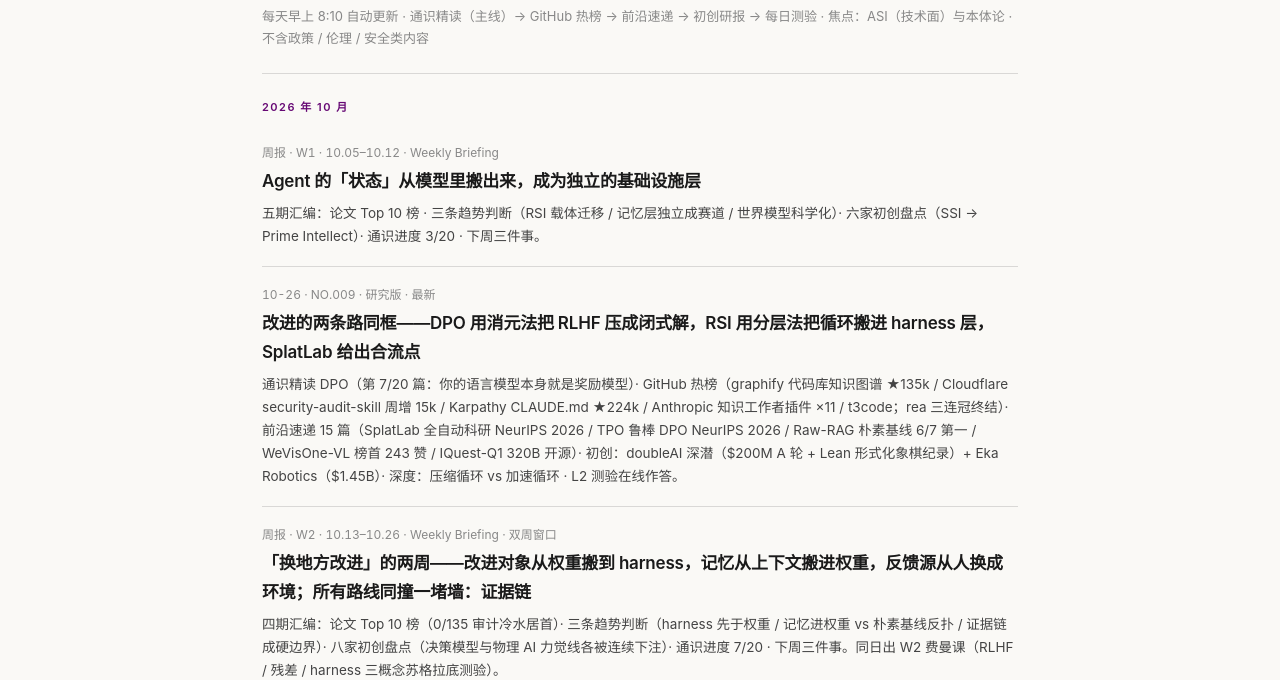
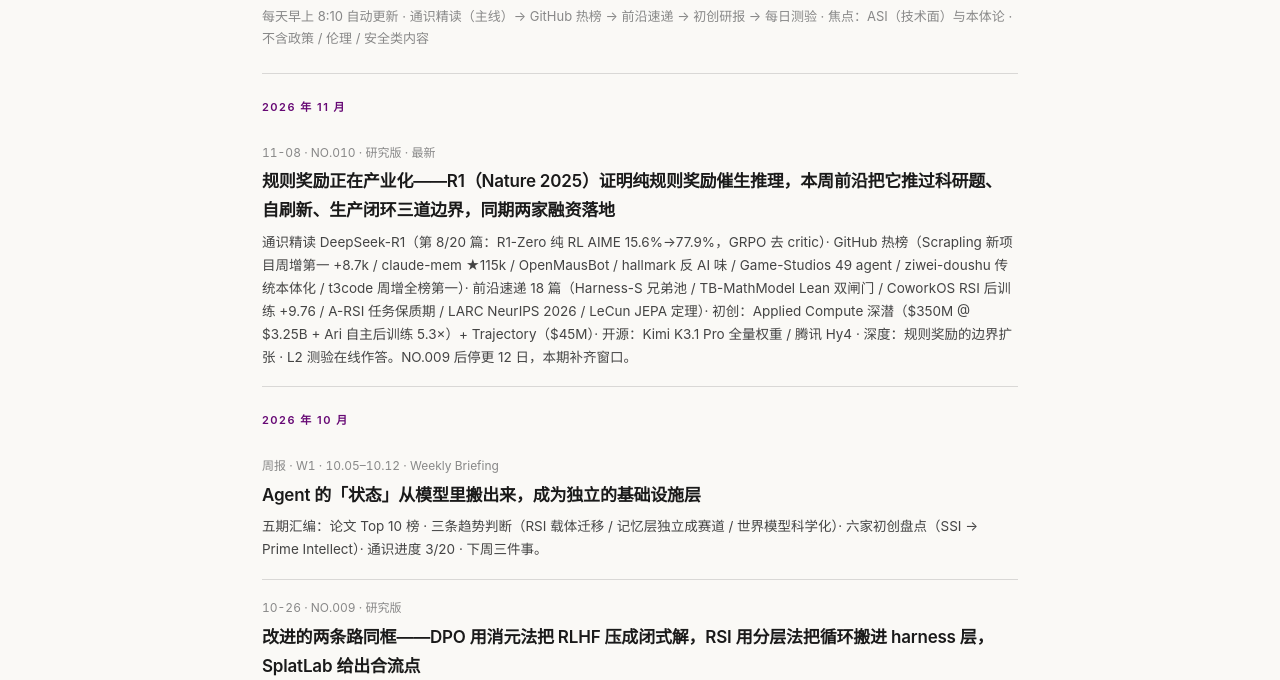
Before and after one commit to shenjiaying49-ship-it/ai-daily-news, a plain HTML site: page index.html in a window 1280 px wide. Shown: the part 120-800 px from the top of the page. Drawn offline with Linux system fonts and the light colour scheme.

```diff
--- a/index.html
+++ b/index.html
@@ -67,6 +67,14 @@
     <div class="header-sub">每天早上 8:10 自动更新 · 通识精读（主线）→ GitHub 热榜 → 前沿速递 → 初创研报 → 每日测验 · 焦点：ASI（技术面）与本体论 · 不含政策 / 伦理 / 安全类内容</div>
   </div>
 
+  <div class="month">2026 年 11 月</div>
+
+  <div class="issue">
+    <div class="issue-date">11-08 · NO.010 · 研究版 · 最新</div>
+    <h2><a href="daily-2026-11-08.html">规则奖励正在产业化——R1（Nature 2025）证明纯规则奖励催生推理，本周前沿把它推过科研题、自刷新、生产闭环三道边界，同期两家融资落地</a></h2>
+    <p>通识精读 DeepSeek-R1（第 8/20 篇：R1-Zero 纯 RL AIME 15.6%→77.9%，GRPO 去 critic）· GitHub 热榜（Scrapling 新项目周增第一 +8.7k / claude-mem ★115k / OpenMausBot / hallmark 反 AI 味 / Game-Studios 49 agent / ziwei-doushu 传统本体化 / t3code 周增全榜第一）· 前沿速递 18 篇（Harness-S 兄弟池 / TB-MathModel Lean 双闸门 / CoworkOS RSI 后训练 +9.76 / A-RSI 任务保质期 / LARC NeurIPS 2026 / LeCun JEPA 定理）· 初创：Applied Compute 深潜（$350M @ $3.25B + Ari 自主后训练 5.3×）+ Trajectory（$45M）· 开源：Kimi K3.1 Pro 全量权重 / 腾讯 Hy4 · 深度：规则奖励的边界扩张 · L2 测验在线作答。NO.009 后停更 12 日，本期补齐窗口。</p>
+  </div>
+
   <div class="month">2026 年 10 月</div>
 
   <div class="issue">
@@ -76,7 +84,7 @@
   </div>
 
   <div class="issue">
-    <div class="issue-date">10-26 · NO.009 · 研究版 · 最新</div>
+    <div class="issue-date">10-26 · NO.009 · 研究版</div>
     <h2><a href="daily-2026-10-26.html">改进的两条路同框——DPO 用消元法把 RLHF 压成闭式解，RSI 用分层法把循环搬进 harness 层，SplatLab 给出合流点</a></h2>
     <p>通识精读 DPO（第 7/20 篇：你的语言模型本身就是奖励模型）· GitHub 热榜（graphify 代码库知识图谱 ★135k / Cloudflare security-audit-skill 周增 15k / Karpathy CLAUDE.md ★224k / Anthropic 知识工作者插件 ×11 / t3code；rea 三连冠终结）· 前沿速递 15 篇（SplatLab 全自动科研 NeurIPS 2026 / TPO 鲁棒 DPO NeurIPS 2026 / Raw-RAG 朴素基线 6/7 第一 / WeVisOne-VL 榜首 243 赞 / IQuest-Q1 320B 开源）· 初创：doubleAI 深潜（$200M A 轮 + Lean 形式化象棋纪录）+ Eka Robotics（$1.45B）· 深度：压缩循环 vs 加速循环 · L2 测验在线作答。</p>
   </div>
```
